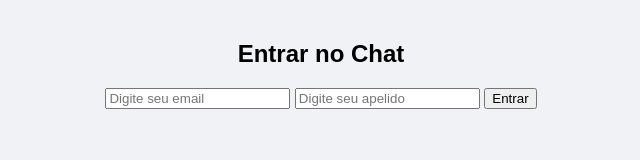
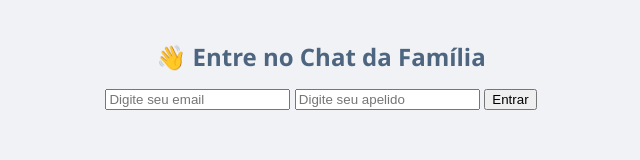
Before and after one commit to JsaraFreitass/MEU_CHAT, a plain HTML site: page index.html in a window 1280 px wide. Shown: the whole page, without its empty margins (319-959 px from the left). Drawn offline with Linux system fonts and the light colour scheme.

Commit message:
Alterei <h2> login e personalizei login-title no css

```diff
--- a/index.html
+++ b/index.html
@@ -7,7 +7,7 @@
 </head>
 <body>
   <div id="login">
-    <h2>Entrar no Chat</h2>
+   <h2 class="login-title">👋 Entre no Chat da Família</h2>
     <input type="email" id="email" placeholder="Digite seu email">
     <input type="text" id="nickname" placeholder="Digite seu apelido">
     <button onclick="login()">Entrar</button>
--- a/style.css
+++ b/style.css
@@ -4,6 +4,12 @@ body {
   margin: 0;
   padding: 20px;
   text-align: center;
+}
+
+.login-title {
+  color: #4e6580;
+  font-family: 'Segoe UI', sans-serif;
+  margin-bottom: 16px;
 }
 
 .hidden {
```
